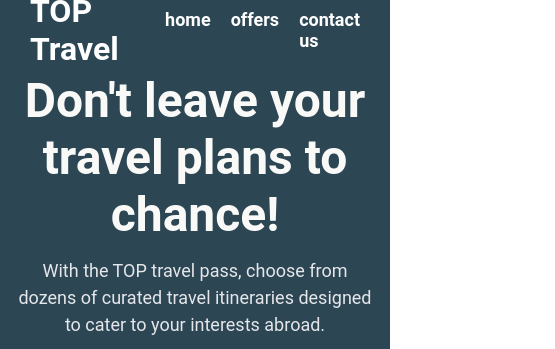
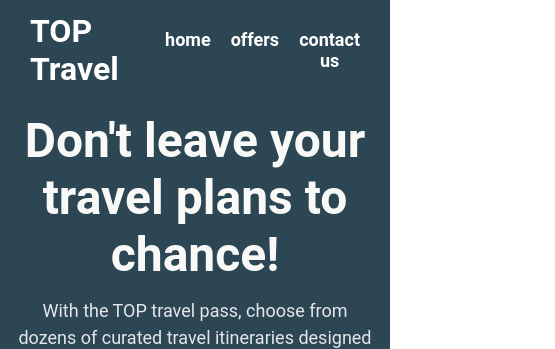
Before and after one commit to RP-343/Landing-Page---TOP-Project-Foundations, a plain HTML site: page index.html in a window 390 px wide. Shown: the top 349 px of the page, 555 px wide, since content can reach past the window. Drawn offline with Linux system fonts and the light colour scheme.

Commit message:
Fix horizontal overflow and navbar margin on mobile platforms

```diff
--- a/styles.css
+++ b/styles.css
@@ -254,6 +254,18 @@ taught as part of TOP yet */
 /* Method to make page mobile friendly by Traversy Media,
 not yet taught in TOP */
 @media (max-width: 768px) {
+    html,body {
+        overflow-x: hidden;
+    }
+
+    .navbar {
+        height: 100px;
+    }
+
+    .navbar ul li {
+        text-align: center;
+    }
+
     .header .container {
         flex-direction: column;
         text-align: center;
@@ -270,6 +282,10 @@ not yet taught in TOP */
         text-align: center;
     }
 
+    .banner .banner-container {
+        background-color: #87bcde;
+    }
+
     .banner-main,
     .banner .banner-container
     .banner-box {
```
